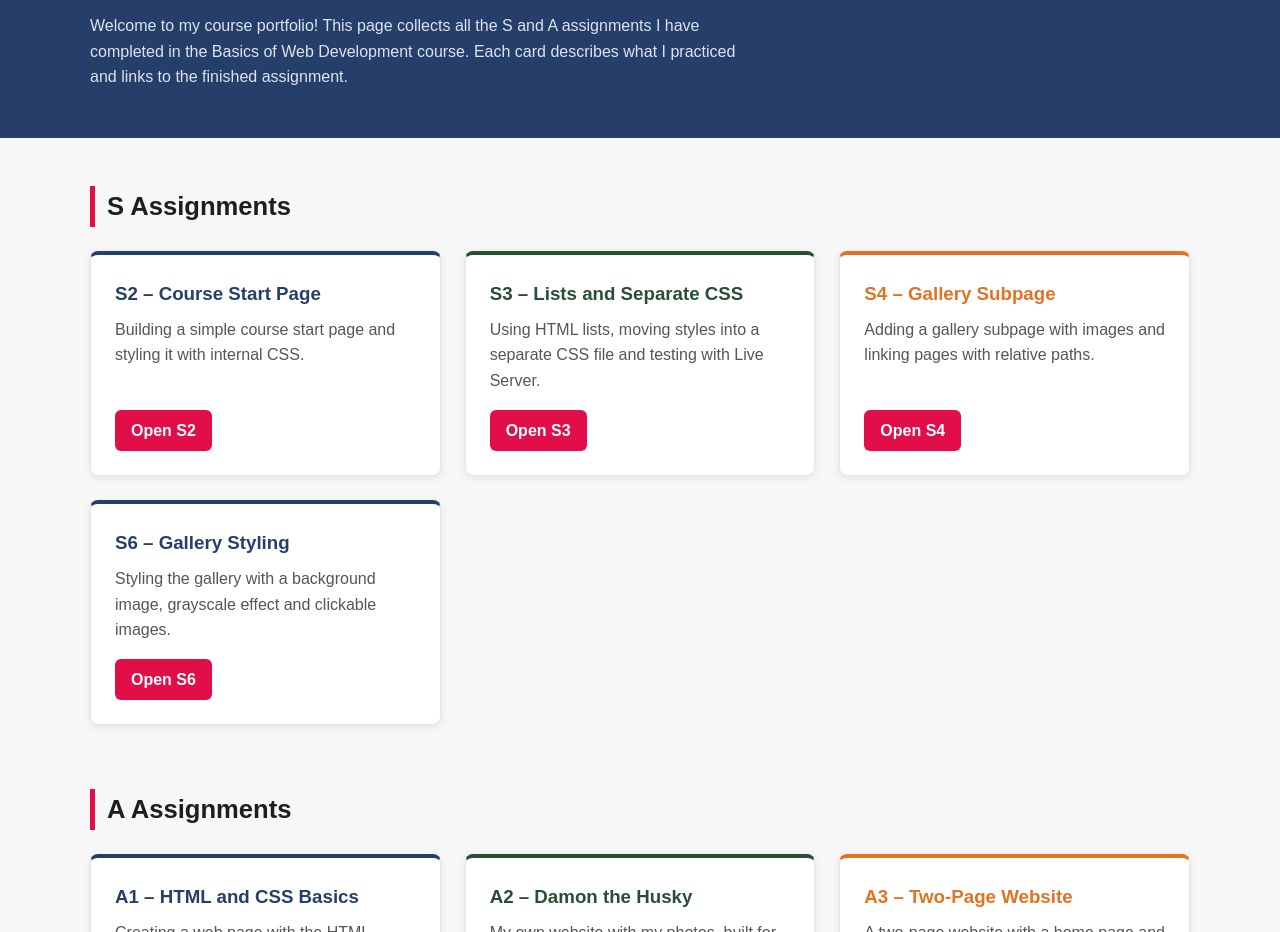
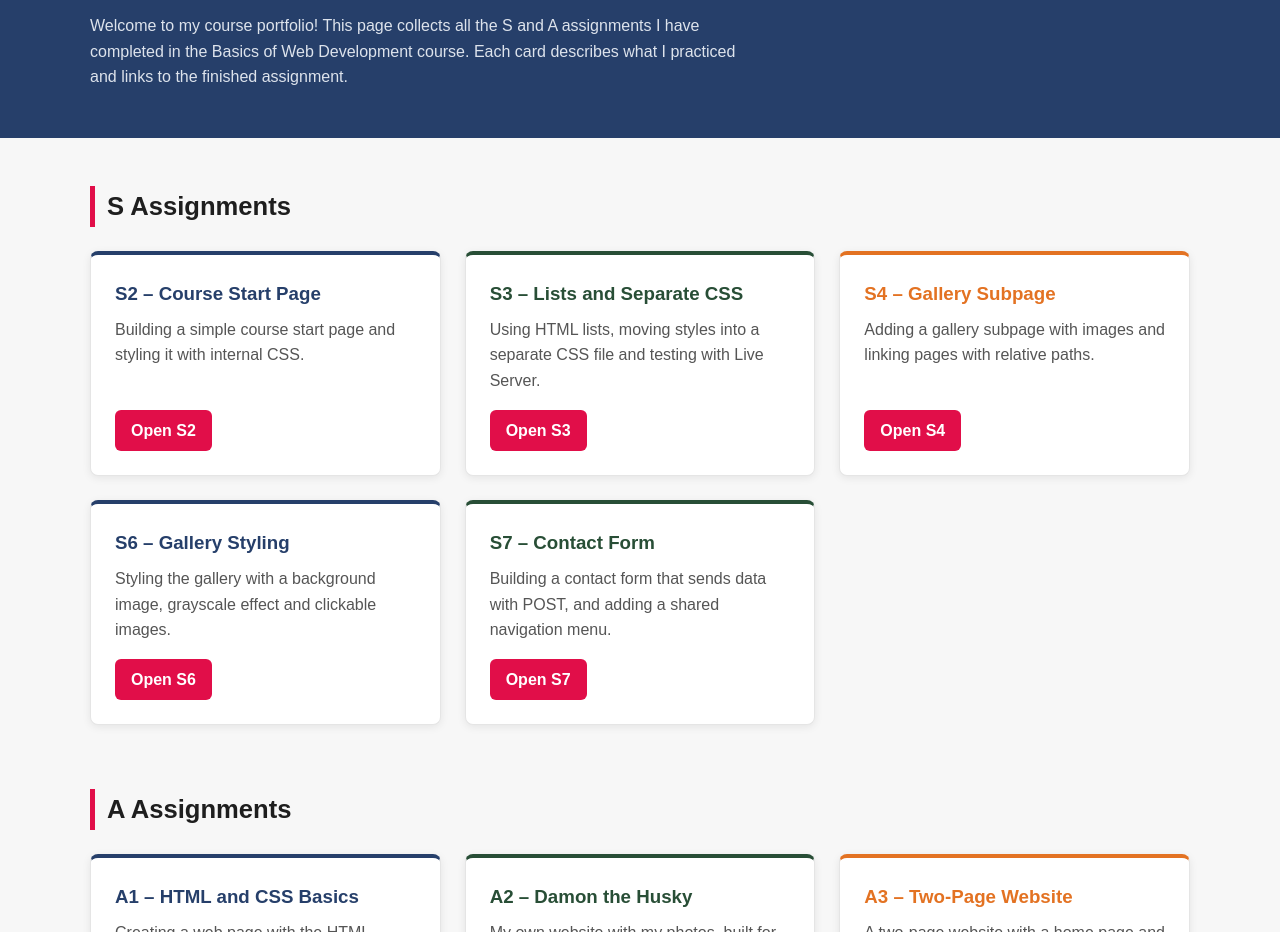
Before and after one commit to marina-390/webdev26, a plain HTML site: page index.html in a window 1280 px wide. Shown: the part 168-1100 px from the top of the page. Drawn offline with Linux system fonts and the light colour scheme.

Commit message:
Add S7 assignment: contact form with POST and shared navigation

```diff
--- a/index.html
+++ b/index.html
@@ -3,7 +3,7 @@
 
     Original author: Ville Heikkiniemi
     Modified by: Maryna Yehereva
-    Last modified: 23.10.2026
+    Last modified: 7.11.2026
 
     Based on the original course template.
 -->
@@ -67,6 +67,12 @@
                         <a href="s6/index.html">Open S6</a>
                     </li>
 
+                    <li class="card">
+                        <h3>S7 – Contact Form</h3>
+                        <p>Building a contact form that sends data with POST, and adding a shared navigation menu.</p>
+                        <a href="s7/index.html">Open S7</a>
+                    </li>
+
                 </ul>
             </div>
         </section>
```
